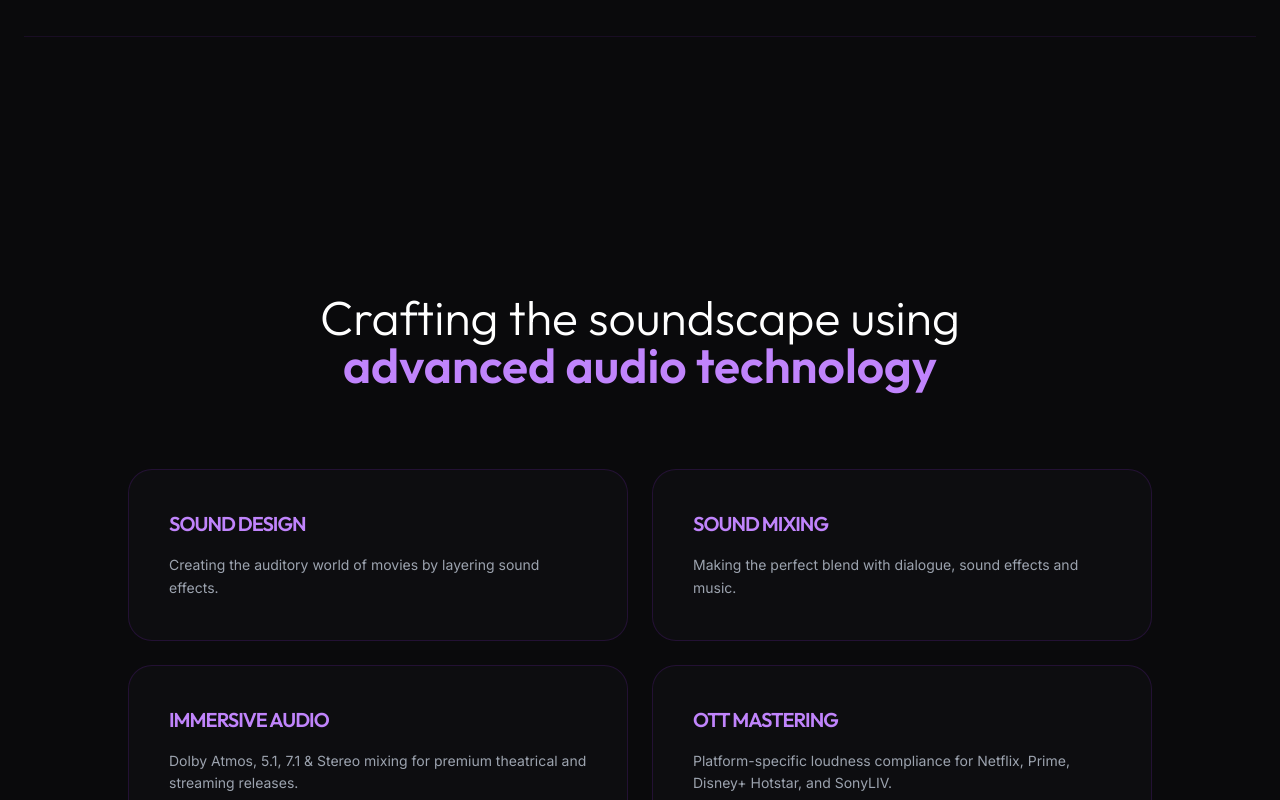
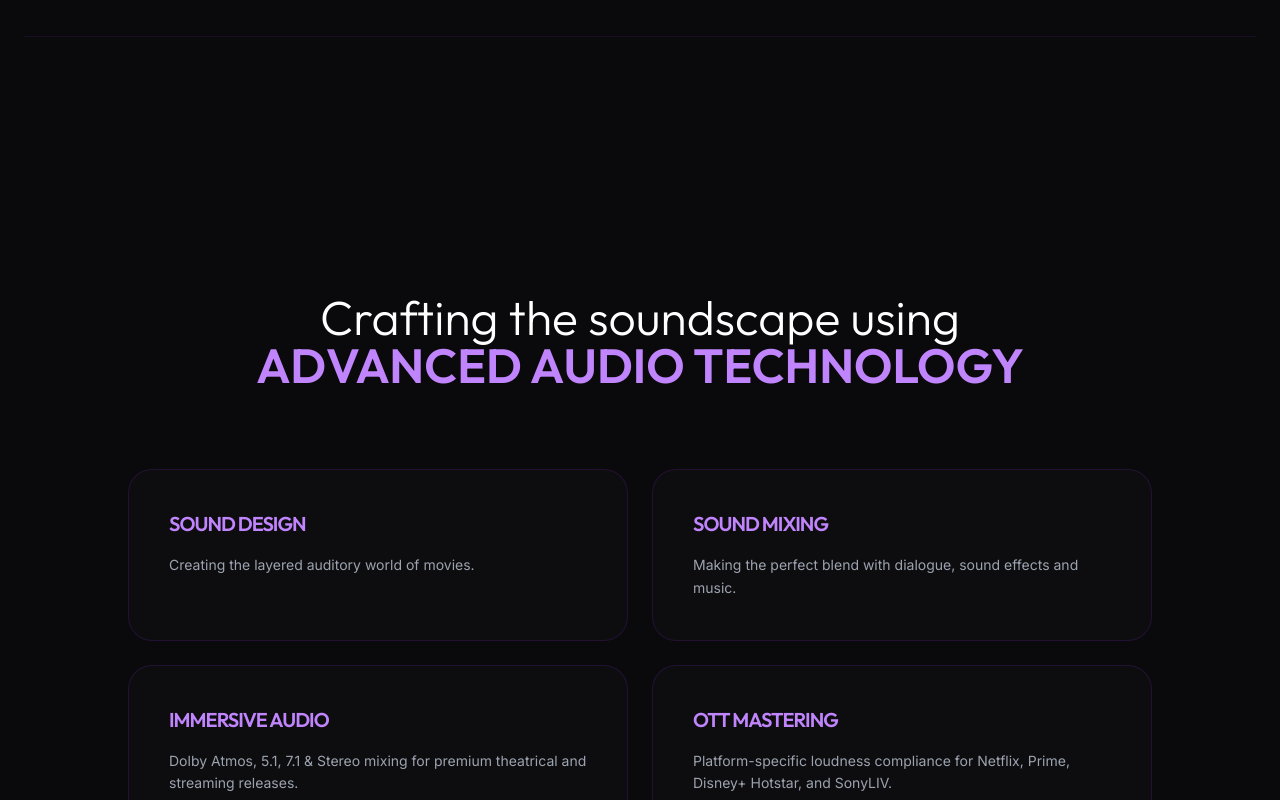
Before and after one commit to cgneeraj/cgneeraj.github.io, a plain HTML site: page index.html in a window 1280 px wide. Shown: the part 2154-2954 px from the top of the page. Drawn offline with nearby package versions, Linux system fonts and the light colour scheme.

Commit message:
Update index.html

```diff
--- a/index.html
+++ b/index.html
@@ -85,7 +85,7 @@
     <section class="py-32 px-6 max-w-7xl mx-auto">
         <div class="mb-20 reveal">
             <h2 class="text-purple-400 uppercase tracking-[0.5em] text-xs mb-4">Portfolio</h2>
-            <p class="text-3xl md:text-4xl font-light text-white italic">Feature films, documentaries, short films, music albums</p>
+            <p class="text-3xl md:text-4xl font-light text-white italic">Feature films, Documentaries, Short films, Music albums</p>
         </div>
 
         <div class="grid grid-cols-2 md:grid-cols-4 gap-6 mb-24">
@@ -112,13 +112,13 @@
         <div class="max-w-5xl mx-auto relative z-10">
             <h2 class="text-3xl md:text-5xl font-extralight mb-20 text-center leading-tight reveal text-white">
                 Crafting the soundscape using <br>
-                <span class="font-semibold text-purple-400">advanced audio technology</span>
+                <span class="font-semibold text-purple-400">ADVANCED AUDIO TECHNOLOGY</span>
             </h2>
 
             <div class="grid md:grid-cols-2 gap-6">
                 <div class="p-10 bg-zinc-900/30 border border-purple-900/30 rounded-3xl hover:border-purple-500/50 transition-all group reveal">
                     <h3 class="text-purple-400 font-bold mb-4 tracking-tighter text-xl">SOUND DESIGN</h3>
-                    <p class="text-gray-400 leading-relaxed text-sm">Creating the auditory world of movies by layering sound effects.</p>
+                    <p class="text-gray-400 leading-relaxed text-sm">Creating the layered auditory world of movies.</p>
                 </div>
                 <div class="p-10 bg-zinc-900/30 border border-purple-900/30 rounded-3xl hover:border-purple-500/50 transition-all group reveal">
                     <h3 class="text-purple-400 font-bold mb-4 tracking-tighter text-xl">SOUND MIXING</h3>
```
